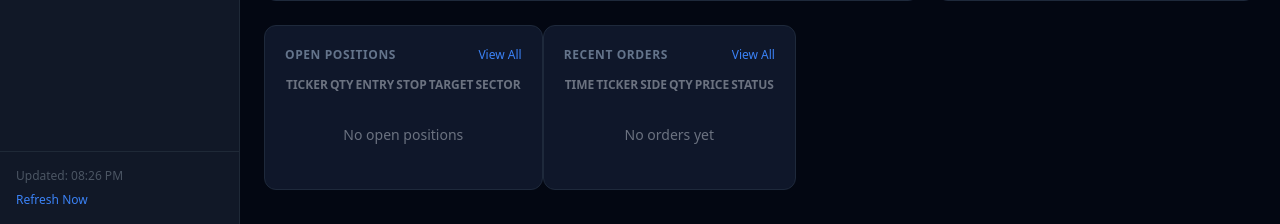
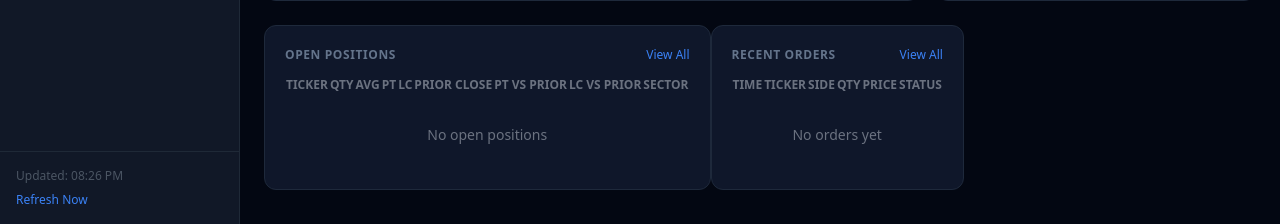
Before and after one commit to rovanchung/AiTrading, a Flask app: page / in a window 1280 px wide. Shown: the part 576-800 px from the top of the page. Run offline with Flask 3, Linux system fonts and the light colour scheme; data that the repository does not hold is empty; some libraries are stand-ins or nearby versions.

Commit message:
Expose sell-trigger prices and prior close on dashboards
Home dashboard's Open Positions table replaces the unused Stop/Target
columns with the actual prices the live strategy compares against:
Avg, PT (avg × 1+v2_profit_take_pct), LC (avg × 1−v2_loss_cut_pct),
Prior Close, and the prior-close variants when those pcts are non-zero.
Per-version trading params are resolved from config.yaml the same way
core.config.load_config merges them.

Positions page Open tab gains a Prior Close column between Avg and
Current so the prior-close exit reference is visible alongside the
live mark.

Co-Authored-By: Claude Opus 4.7 <noreply@anthropic.com>

```diff
--- a/dashboard/app.py
+++ b/dashboard/app.py
@@ -54,6 +54,10 @@ def create_app(db_path=None):
 
     # If only one version's DB exists, expose that list for the template
     app.config["AVAILABLE_VERSIONS"] = sorted(db_paths.keys())
+
+    # Stash the parsed config so routes can resolve per-version trading
+    # params (e.g. v2_profit_take_pct) without re-parsing YAML each request.
+    app.config["TRADING_CONFIG"] = cfg
 
     # Register blueprints
     app.register_blueprint(main_bp)
@@ -156,6 +160,7 @@ def create_app(db_path=None):
 
 if __name__ == "__main__":
     import sys
+
     sys.path.insert(0, str(PROJECT_ROOT))
     app = create_app()
     print(f"Starting AiTrading Dashboard at http://127.0.0.1:5000")
--- a/dashboard/db.py
+++ b/dashboard/db.py
@@ -51,3 +51,26 @@ def query_one(sql, params=()):
     """Execute a read query and return a single dict or None."""
     row = get_db().execute(sql, params).fetchone()
     return dict(row) if row else None
+
+
+def prior_close_map(tickers):
+    """Most recent recorded `last_price` on a date before today, per ticker.
+    Mirrors `Database.get_prior_close` but in one query."""
+    if not tickers:
+        return {}
+    placeholders = ",".join("?" for _ in tickers)
+    rows = query(
+        f"""
+        SELECT d.ticker, d.last_price
+        FROM daily_holding_prices d
+        INNER JOIN (
+            SELECT ticker, MAX(date) AS m
+            FROM daily_holding_prices
+            WHERE date < date('now', 'localtime')
+              AND ticker IN ({placeholders})
+            GROUP BY ticker
+        ) latest ON d.ticker = latest.ticker AND d.date = latest.m
+        """,
+        tuple(tickers),
+    )
+    return {r["ticker"]: r["last_price"] for r in rows}
--- a/dashboard/routes/main.py
+++ b/dashboard/routes/main.py
@@ -1,9 +1,54 @@
 """Dashboard home page."""
 
-from flask import Blueprint, render_template
-from dashboard.db import query, query_one
+from flask import Blueprint, current_app, render_template, session
+
+from dashboard.db import prior_close_map, query, query_one
 
 main_bp = Blueprint("main", __name__)
+
+
+def _active_trading_params() -> dict:
+    """Trading params for the active dashboard version, merged the same way
+    `core.config.load_config` merges them (account block overrides defaults)."""
+    cfg = current_app.config.get("TRADING_CONFIG", {}) or {}
+    trading = dict(cfg.get("trading", {}) or {})
+    version = session.get("dashboard_version")
+    if version:
+        accounts = cfg.get("accounts", {}) or {}
+        acct = accounts.get(version, {}) or {}
+        reserved = {"database_path", "account_overrides"}
+        for k, v in acct.items():
+            if k not in reserved:
+                trading[k] = v
+    return trading
+
+
+def _sell_trigger_prices(p: dict, params: dict, prior_close):
+    """Compute the four trigger prices that the live strategy uses.
+    Returns (profit_take, loss_cut, profit_take_vs_prior, loss_cut_vs_prior).
+    Any pct configured as 0 yields None for that price."""
+    strategy = params.get("strategy_version", "v2")
+    if strategy == "v2":
+        pt_pct = params.get("v2_profit_take_pct", 0.0) or 0.0
+        lc_pct = params.get("v2_loss_cut_pct", 0.0) or 0.0
+        pt_prior_pct = params.get("v2_profit_take_vs_prior_close_pct", 0.0) or 0.0
+        lc_prior_pct = params.get("v2_loss_cut_vs_prior_close_pct", 0.0) or 0.0
+    else:
+        pt_pct = params.get("profit_take_pct", 0.0) or 0.0
+        lc_pct = params.get("loss_cut_pct", 0.0) or 0.0
+        pt_prior_pct = params.get("profit_take_vs_prior_close_pct", 0.0) or 0.0
+        lc_prior_pct = params.get("loss_cut_vs_prior_close_pct", 0.0) or 0.0
+
+    avg = p.get("entry_price")
+    pt = avg * (1 + pt_pct) if avg and pt_pct > 0 else None
+    lc = avg * (1 - lc_pct) if avg and lc_pct > 0 else None
+    pt_prior = (
+        prior_close * (1 + pt_prior_pct) if prior_close and pt_prior_pct > 0 else None
+    )
+    lc_prior = (
+        prior_close * (1 - lc_prior_pct) if prior_close and lc_prior_pct > 0 else None
+    )
+    return pt, lc, pt_prior, lc_prior
 
 
 @main_bp.route("/")
@@ -17,9 +62,7 @@ def index():
     closed = query(
         "SELECT pnl FROM positions WHERE status='closed' AND pnl IS NOT NULL"
     )
-    recent_orders = query(
-        "SELECT * FROM orders ORDER BY submitted_at DESC LIMIT 10"
-    )
+    recent_orders = query("SELECT * FROM orders ORDER BY submitted_at DESC LIMIT 10")
     top_scores = query("""
         SELECT s.ticker, s.composite_score, s.technical_score, s.fundamental_score,
                s.momentum_score, s.sentiment_score, u.name, u.sector
@@ -31,6 +74,17 @@ def index():
         LEFT JOIN universe u ON s.ticker = u.ticker
         ORDER BY s.composite_score DESC LIMIT 10
     """)
+
+    params = _active_trading_params()
+    prior_closes = prior_close_map([p["ticker"] for p in open_positions])
+    for p in open_positions:
+        pc = prior_closes.get(p["ticker"])
+        p["prior_close"] = pc
+        pt, lc, pt_prior, lc_prior = _sell_trigger_prices(p, params, pc)
+        p["profit_take_price"] = pt
+        p["loss_cut_price"] = lc
+        p["profit_take_prior_price"] = pt_prior
+        p["loss_cut_prior_price"] = lc_prior
 
     total_pnl = sum(r["pnl"] for r in closed)
     wins = sum(1 for r in closed if r["pnl"] > 0)
--- a/dashboard/routes/positions.py
+++ b/dashboard/routes/positions.py
@@ -4,7 +4,7 @@ from datetime import datetime, timedelta
 
 from flask import Blueprint, render_template, request
 
-from dashboard.db import query
+from dashboard.db import prior_close_map, query
 
 positions_bp = Blueprint("positions", __name__)
 
@@ -152,12 +152,14 @@ def index():
 
     prices = _latest_prices()
     scores = _latest_scores()
+    prior_closes = prior_close_map([p["ticker"] for p in open_positions])
 
     # Decorate open positions with current price / current score / pnl /
     # per-buy-order breakdown
     for p in open_positions:
         cur_price = prices.get(p["ticker"])
         p["current_price"] = cur_price
+        p["prior_close"] = prior_closes.get(p["ticker"])
         latest = scores.get(p["ticker"])
         p["current_score"] = latest["composite_score"] if latest else None
         p["current_score_at"] = latest["scored_at"] if latest else None
--- a/dashboard/templates/dashboard.html
+++ b/dashboard/templates/dashboard.html
@@ -82,9 +82,12 @@
                     <tr class="text-gray-500 text-xs uppercase">
                         <th class="text-left pb-2">Ticker</th>
                         <th class="text-right pb-2">Qty</th>
-                        <th class="text-right pb-2">Entry</th>
-                        <th class="text-right pb-2">Stop</th>
-                        <th class="text-right pb-2">Target</th>
+                        <th class="text-right pb-2">Avg</th>
+                        <th class="text-right pb-2">PT</th>
+                        <th class="text-right pb-2">LC</th>
+                        <th class="text-right pb-2">Prior Close</th>
+                        <th class="text-right pb-2">PT vs Prior</th>
+                        <th class="text-right pb-2">LC vs Prior</th>
                         <th class="text-right pb-2">Sector</th>
                     </tr>
                 </thead>
@@ -96,13 +99,16 @@
                         </td>
                         <td class="text-right text-gray-300">{{ p.qty }}</td>
                         <td class="text-right text-gray-300">{{ p.entry_price | currency }}</td>
-                        <td class="text-right text-red-400/70">{{ p.stop_loss | currency }}</td>
-                        <td class="text-right text-emerald-400/70">{{ p.take_profit | currency }}</td>
+                        <td class="text-right text-emerald-400/70">{% if p.profit_take_price is not none %}{{ p.profit_take_price | currency }}{% else %}<span class="text-gray-600">—</span>{% endif %}</td>
+                        <td class="text-right text-red-400/70">{% if p.loss_cut_price is not none %}{{ p.loss_cut_price | currency }}{% else %}<span class="text-gray-600">—</span>{% endif %}</td>
+                        <td class="text-right text-gray-300">{% if p.prior_close is not none %}{{ p.prior_close | currency }}{% else %}<span class="text-gray-600">—</span>{% endif %}</td>
+                        <td class="text-right text-emerald-400/70">{% if p.profit_take_prior_price is not none %}{{ p.profit_take_prior_price | currency }}{% else %}<span class="text-gray-600">—</span>{% endif %}</td>
+                        <td class="text-right text-red-400/70">{% if p.loss_cut_prior_price is not none %}{{ p.loss_cut_prior_price | currency }}{% else %}<span class="text-gray-600">—</span>{% endif %}</td>
                         <td class="text-right text-gray-500 text-xs">{{ p.sector }}</td>
                     </tr>
                     {% endfor %}
                     {% if not open_positions %}
-                    <tr><td colspan="6" class="text-center py-6 text-gray-500">No open positions</td></tr>
+                    <tr><td colspan="9" class="text-center py-6 text-gray-500">No open positions</td></tr>
                     {% endif %}
                 </tbody>
             </table>
--- a/dashboard/templates/positions.html
+++ b/dashboard/templates/positions.html
@@ -70,6 +70,7 @@
                     <th>Avg Entry Score</th>
                     <th>Current Score</th>
                     <th>Avg Price</th>
+                    <th>Prior Close</th>
                     <th>Current Price</th>
                     <th>Value</th>
                     <th>P/L $</th>
@@ -121,6 +122,7 @@
                     <td class="text-right">{{ score_cell(p.entry_score, p.entry_time, 'entry', p.ticker) }}</td>
                     <td class="text-right">{{ score_cell(p.current_score, p.current_score_at, 'current', p.ticker) }}</td>
                     <td class="text-right">{{ p.entry_price | currency }}</td>
+                    <td class="text-right">{% if p.prior_close is not none %}{{ p.prior_close | currency }}{% else %}<span class="text-gray-600">—</span>{% endif %}</td>
                     <td class="text-right">{% if p.current_price is not none %}{{ p.current_price | currency }}{% else %}<span class="text-gray-600">—</span>{% endif %}</td>
                     <td class="text-right">{% if p.current_price is not none and p.qty %}{{ (p.current_price * p.qty) | currency }}{% else %}<span class="text-gray-600">—</span>{% endif %}</td>
                     <td class="text-right font-medium {{ p.pnl_value | pnl_color }}">
```
